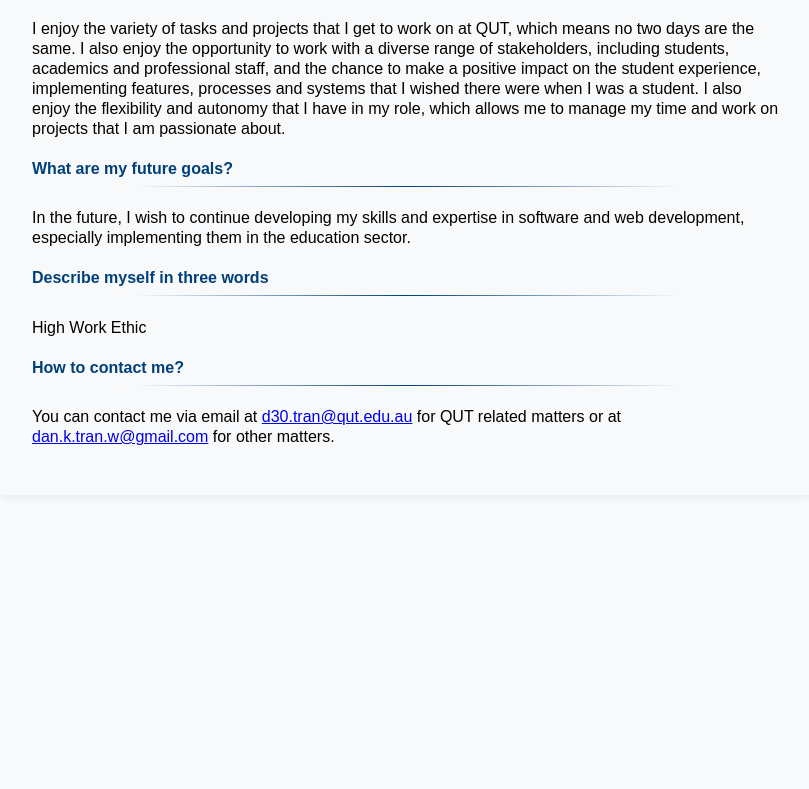
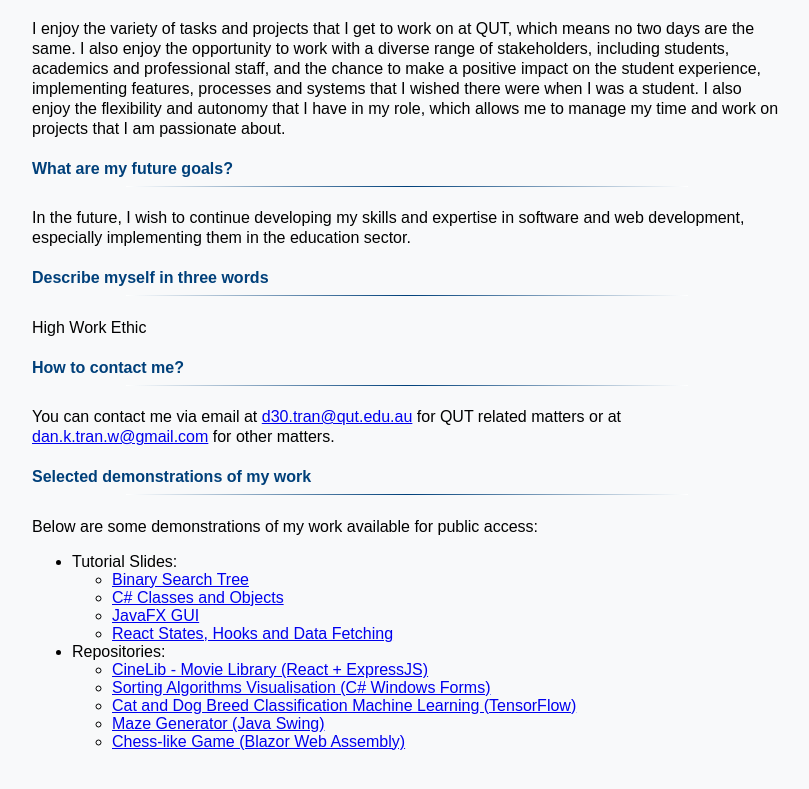
Before and after one commit to autumnssuns/profile, a plain HTML site: page index.html in a window 1280 px wide. Shown: the part 911-1700 px from the top of the page, without its empty margins (233-1042 px from the left). Before the commit the page ends 1438 px from the top, so only its background shows below. Drawn offline with Linux system fonts and the light colour scheme.

Commit message:
Added work demonstration

```diff
--- a/index.html
+++ b/index.html
@@ -71,6 +71,31 @@
       <p>
         You can contact me via email at <a href="mailto:d30.tran@qut.edu.au">d30.tran@qut.edu.au</a> for QUT related matters or at <a href="mailto:dan.k.tran.w@gmail.com">dan.k.tran.w@gmail.com</a> for other matters.
       </p>
+      <h4>
+        Selected demonstrations of my work
+      </h4>
+      <p>
+        Below are some demonstrations of my work available for public access:
+        <ul>
+          <li>
+            Tutorial Slides:
+            <ul>
+              <li><a href="https://cab301.github.io/slides/Tutorial_5">Binary Search Tree</a></li>
+              <li><a href="https://cab201.github.io/slides/Practical_3">C# Classes and Objects</a></li>
+              <li><a href="https://cab302-qut.github.io/presentations/Practical_4">JavaFX GUI</a></li>
+              <li><a href="https://autumnssuns.github.io/cab230-marp/Practical_4">React States, Hooks and Data Fetching</a></li>
+            </ul>
+          </li>
+          <li>
+            Repositories:
+            <ul>
+              <li><a href="https://github.com/autumnssuns/cab230-cinelib">CineLib - Movie Library (React + ExpressJS)</a></li>
+              <li><a href="https://github.com/autumnssuns/Algorithm-Visualisation">Sorting Algorithms Visualisation (C# Windows Forms)</a></li>
+              <li><a href="https://github.com/autumnssuns/cat_dog_breed_jupyter">Cat and Dog Breed Classification Machine Learning (TensorFlow)</a></li>
+              <li><a href="https://github.com/autumnssuns/CAB302_2022_Maze">Maze Generator (Java Swing)</a></li>
+              <li><a href="https://autumnssuns.github.io/advance-blazor/">Chess-like Game (Blazor Web Assembly)</a></li>
+        </ul>
+      </p>
     </div>
   </div>
 </body>
```
